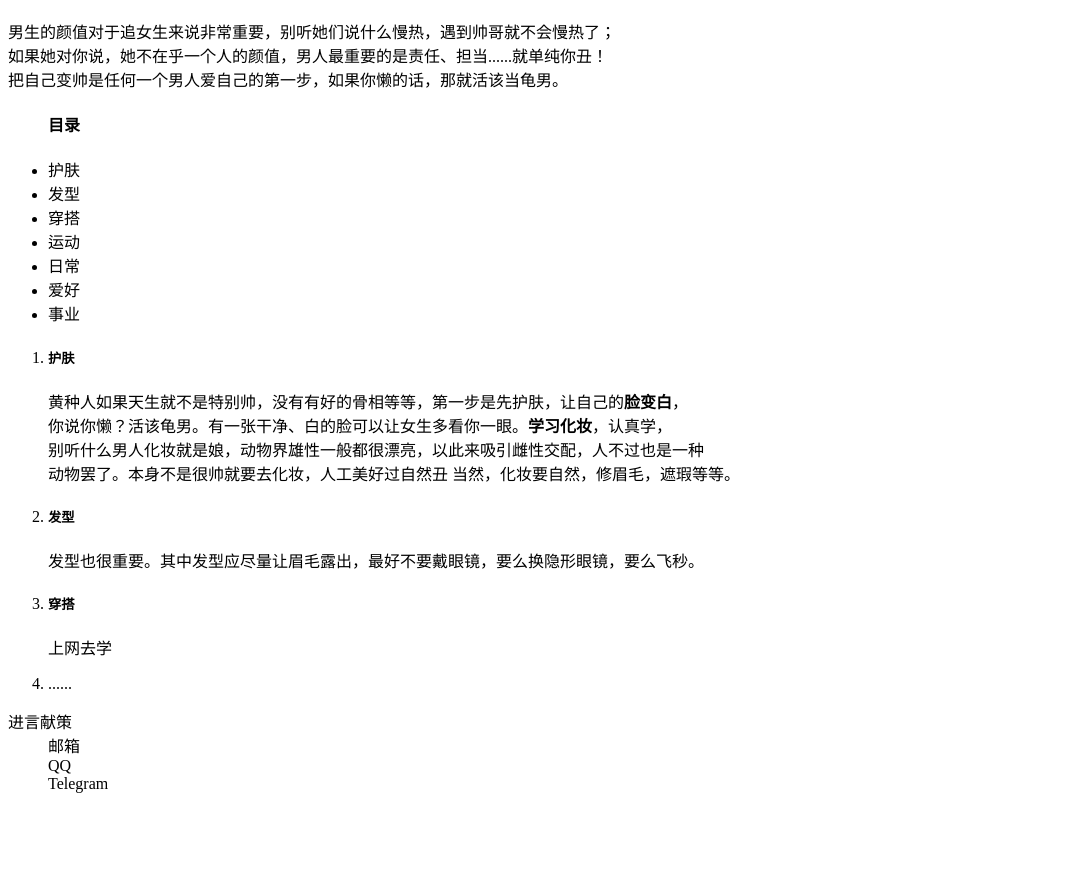
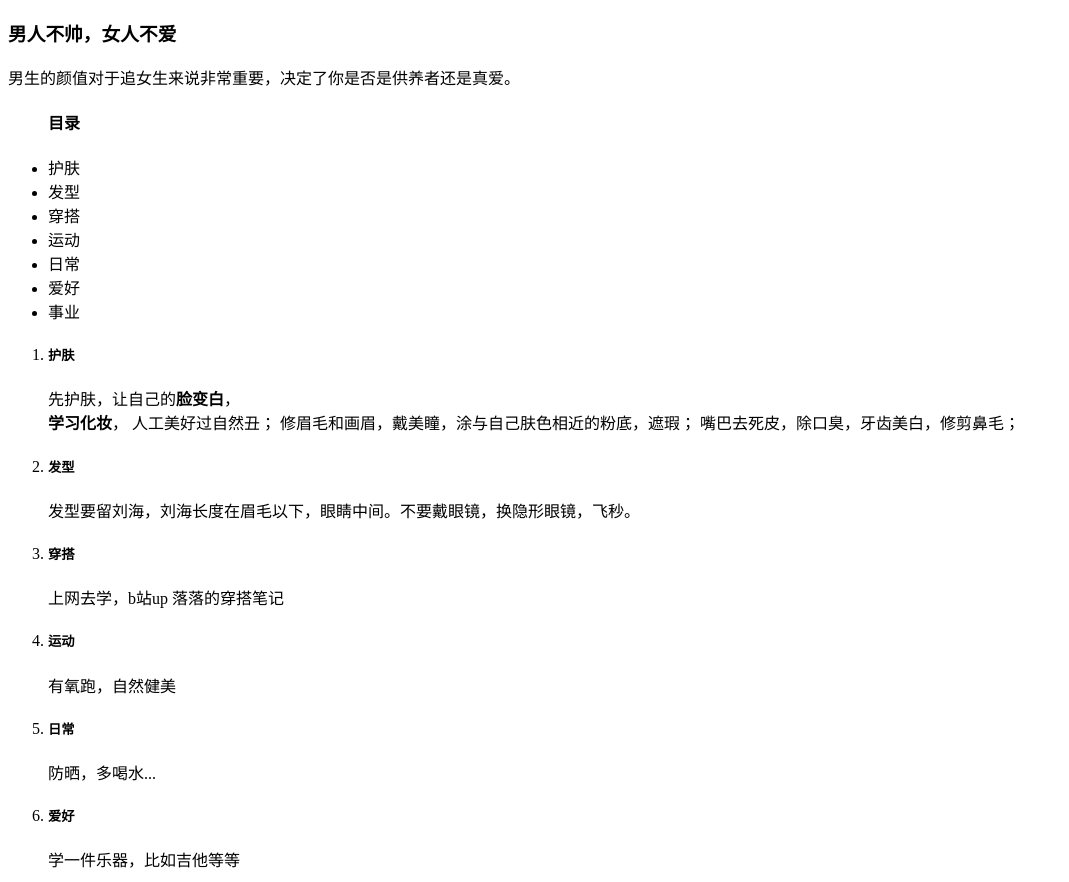
Before and after one commit to KevinBrown318/Daily-Practice, a plain HTML site: page Practice/列表练习.html in a window 1280 px wide. Shown: the part 70-952 px from the top of the page, without its empty margins (0-1069 px from the left). Before the commit the page ends 879 px from the top, so only its background shows below. Drawn offline with Linux system fonts and the light colour scheme.

Commit message:
Update 列表练习.html

```diff
--- a/Practice/列表练习.html
+++ b/Practice/列表练习.html
@@ -9,9 +9,11 @@
 
 <body>
     <h1>变帅指南</h1>
-    <p>男生的颜值对于追女生来说非常重要，别听她们说什么慢热，遇到帅哥就不会慢热了；<br>
-        如果她对你说，她不在乎一个人的颜值，男人最重要的是责任、担当......就单纯你丑！<br>
-        把自己变帅是任何一个男人爱自己的第一步，如果你懒的话，那就活该当龟男。
+    <h3>
+        男人不帅，女人不爱
+    </h3>
+    <p>男生的颜值对于追女生来说非常重要，决定了你是否是供养者还是真爱。
+
 
     </p>
     <ul>
@@ -29,26 +31,50 @@
     <ol>
         <li>
             <h5>护肤</h5>
-            <p>黄种人如果天生就不是特别帅，没有有好的骨相等等，第一步是先护肤，让自己的<strong>脸变白</strong>，<br>
-                你说你懒？活该龟男。有一张干净、白的脸可以让女生多看你一眼。<strong>学习化妆</strong>，认真学，<br>
-                别听什么男人化妆就是娘，动物界雄性一般都很漂亮，以此来吸引雌性交配，人不过也是一种<br>
-                动物罢了。本身不是很帅就要去化妆，人工美好过自然丑
-                当然，化妆要自然，修眉毛，遮瑕等等。
+            <p>先护肤，让自己的<strong>脸变白</strong>，<br>
+                <strong>学习化妆</strong>，
+
+                人工美好过自然丑；
+                修眉毛和画眉，戴美瞳，涂与自己肤色相近的粉底，遮瑕；
+                嘴巴去死皮，除口臭，牙齿美白，修剪鼻毛；
+
             </p>
         </li>
         <li>
             <h5>发型</h5>
             <p>
-                发型也很重要。其中发型应尽量让眉毛露出，最好不要戴眼镜，要么换隐形眼镜，要么飞秒。
+                发型要留刘海，刘海长度在眉毛以下，眼睛中间。不要戴眼镜，换隐形眼镜，飞秒。
             </p>
         </li>
 
         <li>
             <h5>穿搭</h5>
-            <p>上网去学</p>
+            <p>上网去学，b站up 落落的穿搭笔记
+            </p>
         </li>
         <li>
-            ......
+            <h5>运动</h5>
+            <p>
+                有氧跑，自然健美
+            </p>
+        </li>
+        <li>
+            <h5>日常</h5>
+            <p>
+                防晒，多喝水...
+            </p>
+        </li>
+        <li>
+            <h5>爱好</h5>
+            <p>
+                学一件乐器，比如吉他等等
+            </p>
+        </li>
+        <li>
+            <h5>事业</h5>
+            <p>
+                想好你要做什么事业，设立目标，坚定执行。
+            </p>
         </li>
 
     </ol>
```
